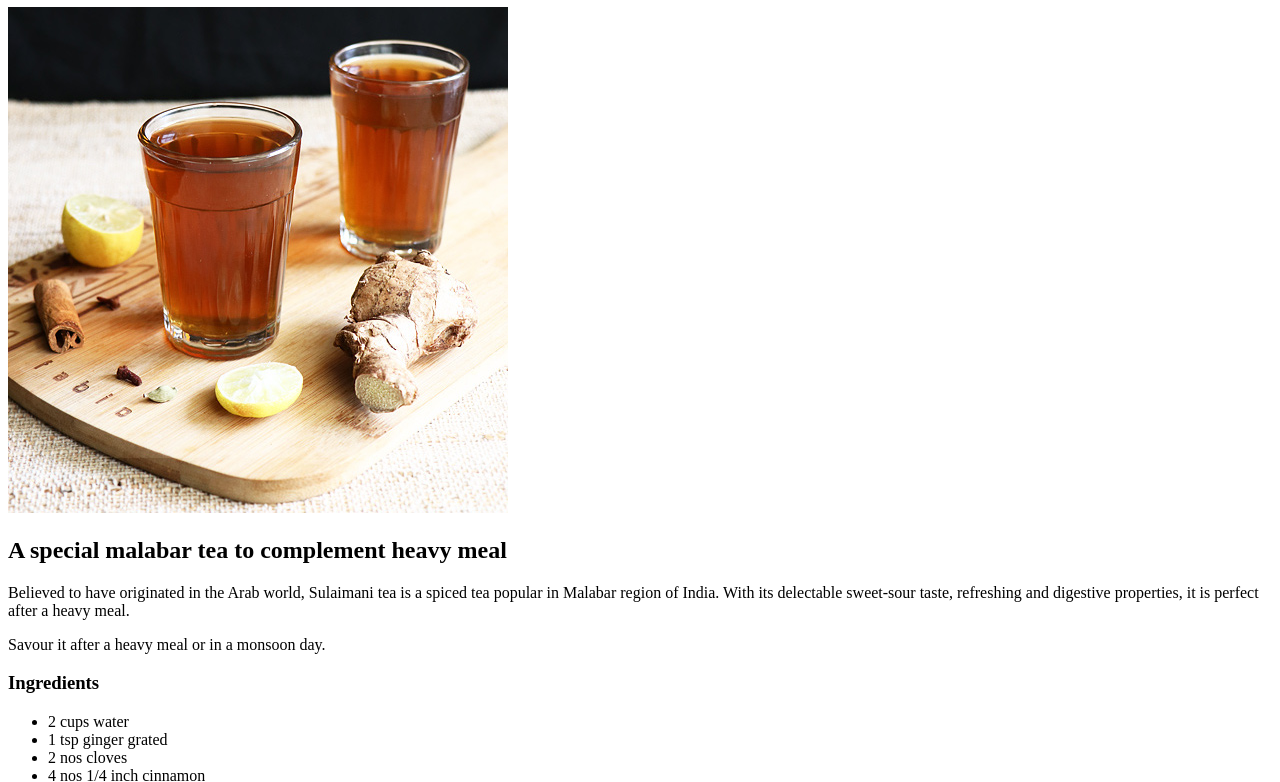
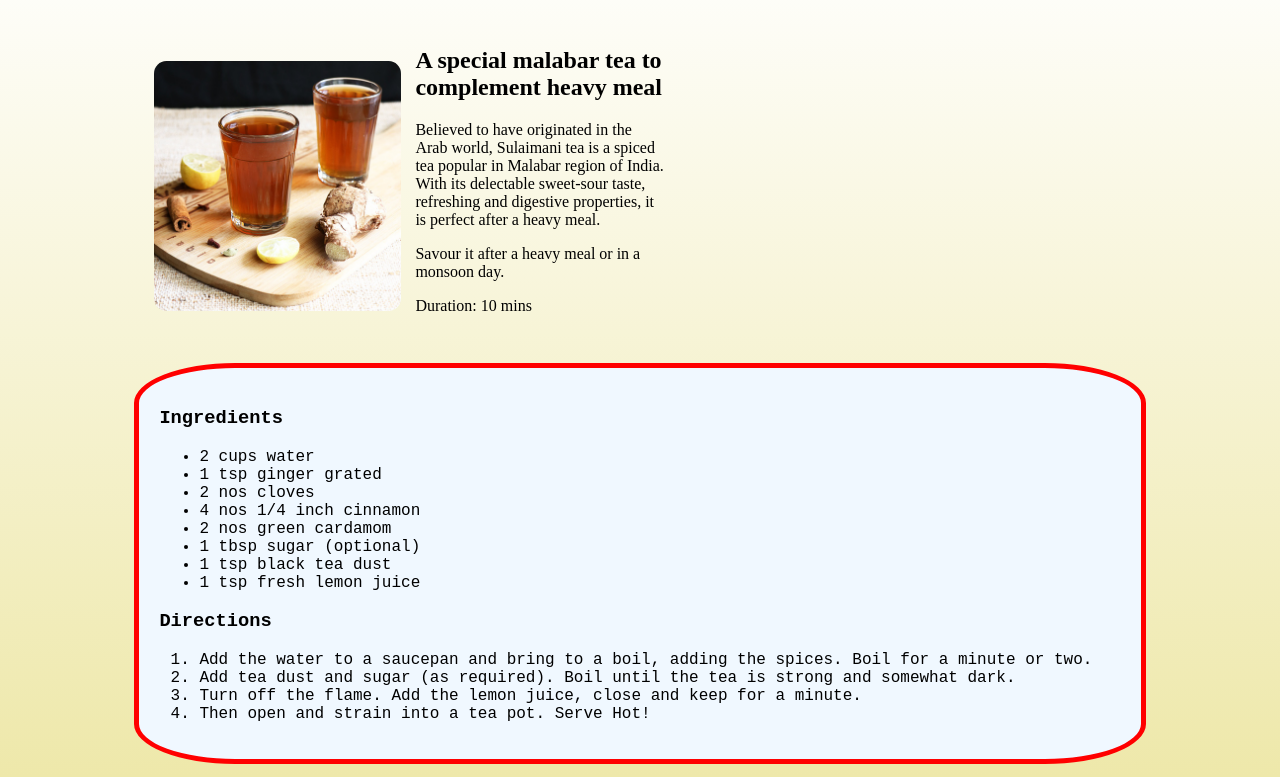
Before and after one commit to nishadnp/odin-recipes, a plain HTML site: page recipes/sulaimani-tea.html in a window 1280 px wide. Shown: the part 73-855 px from the top of the page. Drawn offline with Linux system fonts and the light colour scheme.

Commit message:
Update sulaimani-tea.html
New layout is added. Extra content 'duration' is added.

```diff
--- a/recipes/sulaimani-tea.html
+++ b/recipes/sulaimani-tea.html
@@ -2,17 +2,25 @@
 <html lang="en">
 <head>
     <meta charset="UTF-8">
+    <meta name="viewport" content="width=device-width, initial-scale=1.0">
     <title>Sulaimani Tea Recipe</title>
+    <link rel="stylesheet" href="../css/styles.css">
 </head>
 <body>
     <h1>Sulaimani Tea</h1>
-    <img src="../images/recipe-2.jpg" alt="Sulaimani Tea">
+    <div class="description">
+        <img src="../images/recipe-2.jpg" alt="Sulaimani Tea" class="image">
+        <div class="text">
             <h2>A special malabar tea to complement heavy meal</h2>
             <p>Believed to have originated in the Arab world, Sulaimani tea is a spiced tea popular in Malabar region of India. With its delectable sweet-sour taste, refreshing and digestive properties, it is perfect after a heavy meal. </p>
             <p>Savour it after a heavy meal or in a monsoon day.</p>
+            <p>Duration: 10 mins</p>
+        </div>
+    </div>
 
+    <div class="instructions">
         <h3>Ingredients</h3>
-    <ul>
+        <ul class="Ingredients">
             <li>2 cups water</li>
             <li>1 tsp ginger grated</li>
             <li>2 nos cloves</li>
@@ -24,11 +32,12 @@
         </ul>
 
         <h3>Directions</h3>
-    <ol>
+        <ol class="Directions">
             <li>Add the water to a saucepan and bring to a boil, adding the spices. Boil for a minute or two.</li>
             <li>Add tea dust and sugar (as required). Boil until the tea is strong and somewhat dark.</li>
             <li>Turn off the flame. Add the lemon juice, close and keep for a minute.</li>
             <li>Then open and strain into a tea pot. Serve Hot! </li>
         </ol>
+    </div>
 </body>
 </html>
```
Lines whose indentation alone changed are shown as unchanged.
